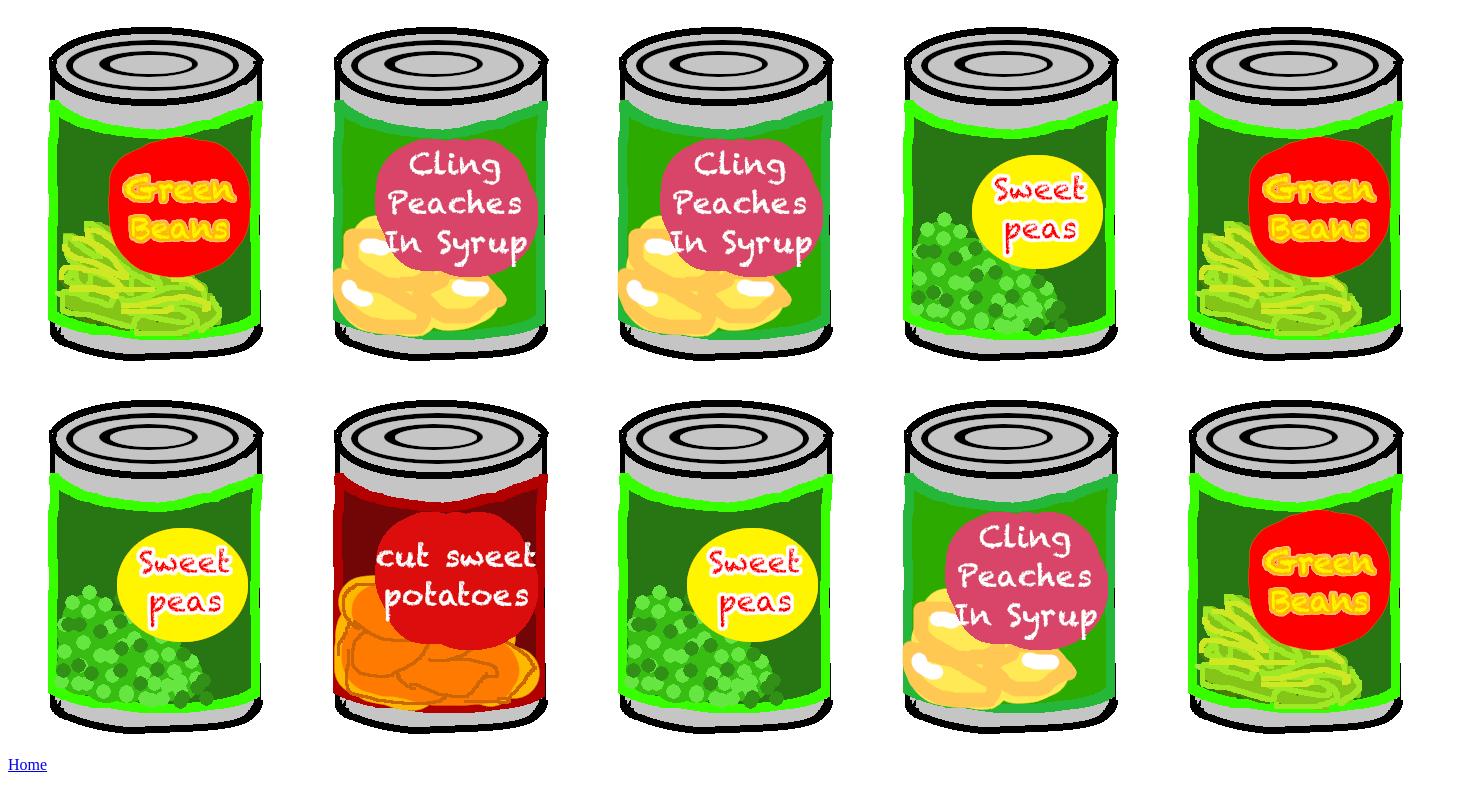
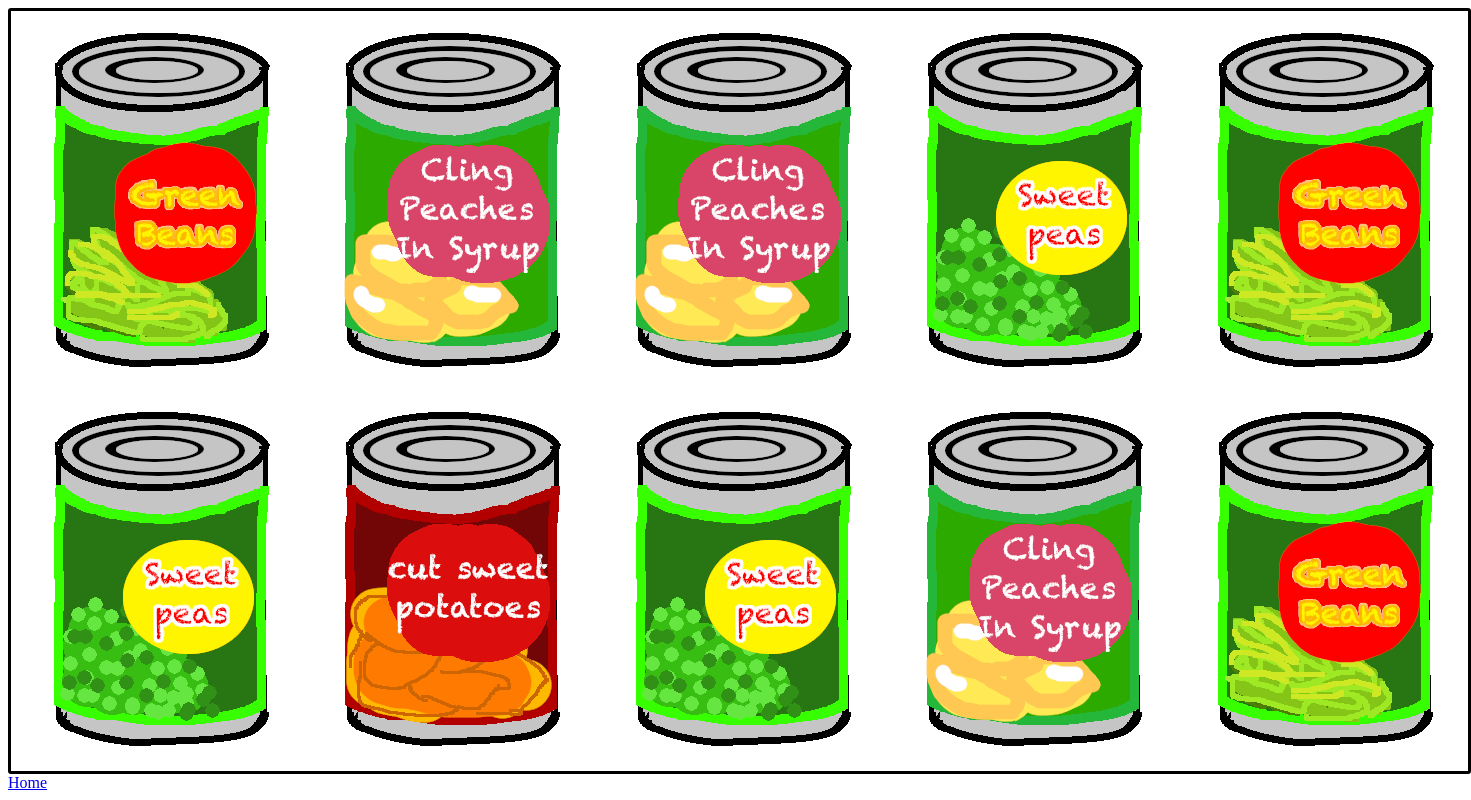
Before and after one commit to mariecreel/gamez4grrrlz, a website: page public/pages/cans.html in a window 1280 px wide. Shown: the whole page, 1471 px wide, since content can reach past the window. Drawn offline with Linux system fonts and the light colour scheme.

Commit message:
change cans

```diff
--- a/public/css/index.css
+++ b/public/css/index.css
@@ -43,7 +43,10 @@
 }
  .cans {
    width: 20%;
-   margin-bottom: 10px;
+   margin-bottom: 30px;
+   border: solid;
+   border-radius: 3px;
+   border-color: white;
  }
 
  .canimg:hover{
@@ -51,5 +54,7 @@
  }
 
 .canshelf {
-  min-width: 100%
+  min-width: 100%;
+  border: solid;
+  border-radius: 3px;
 }
```
